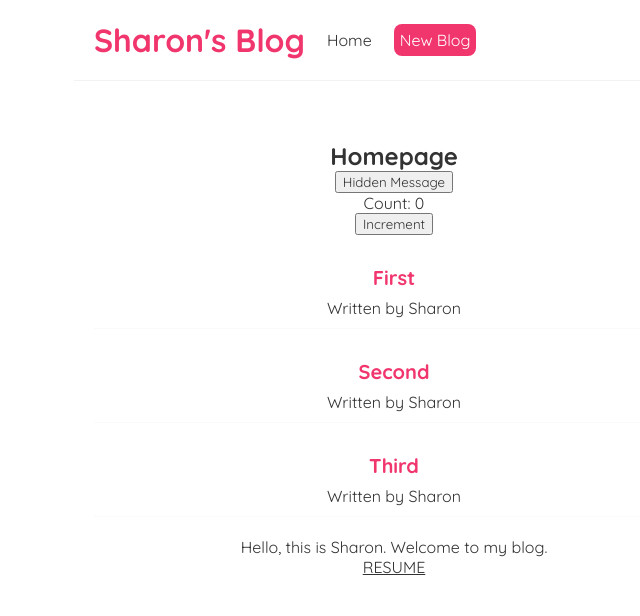
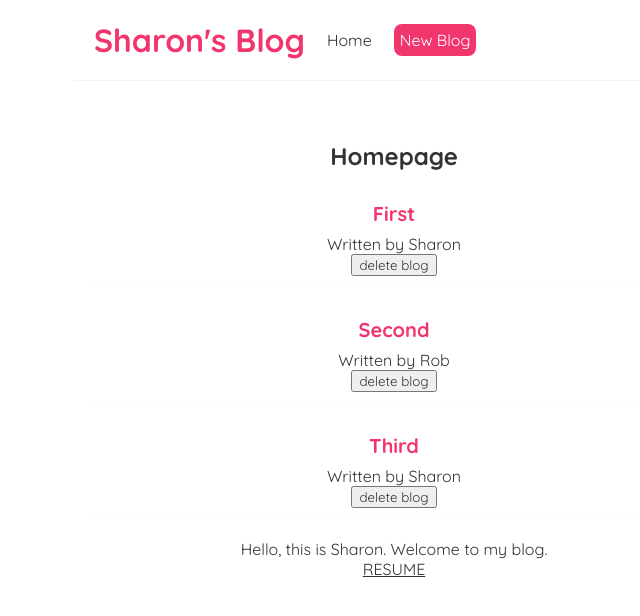
Before and after one commit to PoYaSharonLin/self-blog, a React (Create React App) app in the folder self-blog/: page / in a window 1280 px wide. Shown: the top 616 px of the page, without its empty margins (246-886 px from the left). Built offline with nearby package versions, Linux system fonts and the light colour scheme.

Commit message:
add: add delete function as props

```diff
--- a/self-blog/src/BlogList.js
+++ b/self-blog/src/BlogList.js
@@ -1,6 +1,7 @@
 const BlogList = (props) => {
     const blogs = props.blogs
     const title = props.title
+    const handleDelete = props.handleDelete
     // console.log(props)
     // console.log(props.blogs)
     return (
@@ -9,6 +10,7 @@ const BlogList = (props) => {
                 <div className="blog-preview" key={blog.id}>
                     <h2>{blog.title}</h2>
                     <p>Written by {blog.author}</p>
+                    <button onClick = {()=> handleDelete(blog.id)}>delete blog</button>
                 </div>
             ))}
 
--- a/self-blog/src/home.js
+++ b/self-blog/src/home.js
@@ -4,7 +4,7 @@ import BlogList from './BlogList';
 const Home = () => {
     const [blogs, setBlogs] = useState([
         { title: "First", body: "1", author: "Sharon", id: 1},
-        { title: "Second", body: "2", author: "Sharon", id: 2},
+        { title: "Second", body: "2", author: "Rob", id: 2},
         { title: "Third", body: "3", author: "Sharon", id: 3}
     ]);
 
@@ -26,14 +26,37 @@ const Home = () => {
          );
     }
 
+    // 正向作法
+    const handleDelete = (id) => {
+        const index = blogs.findIndex(blog => blog.id === id);
+        const deletedBlogs = [...blogs];
+        // 如果 index 存在 ( index === -1 表示元素不存在)
+        if (index !== -1) {
+            deletedBlogs.splice(index, 1);
+            // console.log("deletedBlogs")
+            // console.log(deletedBlogs)
+            // console.log("blogs")
+            // console.log(blogs)
+            setBlogs(deletedBlogs);
+        }
+    }
+
+    //反向做法
+    // const handleDelete = (id) => {
+    //     const deletedBlogs = blogs.filter(blog => blog.id !== id);
+    //     console.log(deletedBlogs);
+    //     setBlogs(deletedBlogs);
+    // }
+
     return (
         <div className="home">
             <h2>Homepage</h2>
             {/* <button onClick = {click_counts()}>Click Counts</button> */}
             {/* <button onClick = {click_counts}>Click Counts</button> */}
-            <button onClick = {()=> welcome_message('Mr. Nobody')}>Hidden Message</button>
-            <Click_counts / >
-            <BlogList blogs = {blogs} title = "All Blogs!" / >
+            {/* <button onClick = {()=> welcome_message('Mr. Nobody')}>Hidden Message</button>
+            <Click_counts / > */}
+            {/* <BlogList blogs = {blogs} title = "All Blogs!" / > */}
+            <BlogList blogs = {blogs}  title = "Rob's Blogs!" handleDelete = {handleDelete}/ >
         </div>
      );
 }
```
